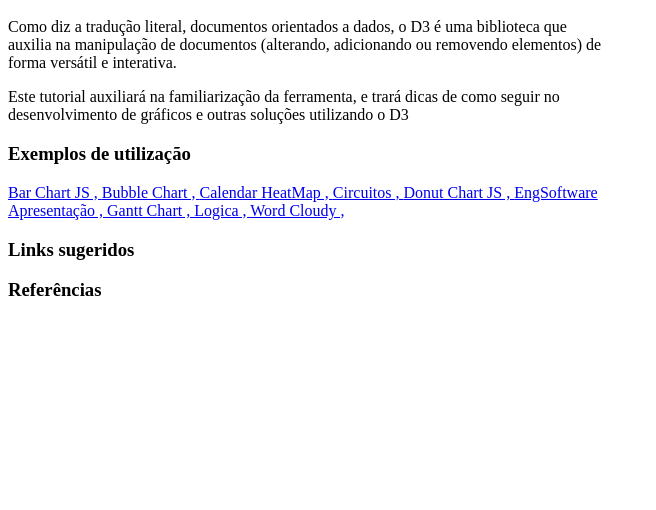
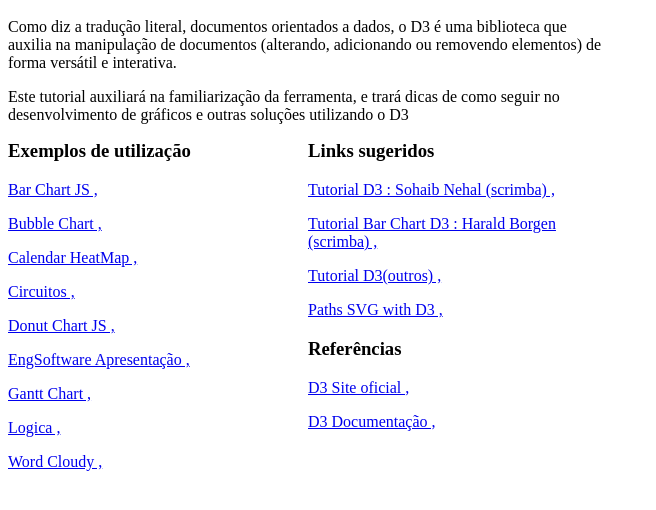
Before and after one commit to jonataspassos/MiniCurso-D3, a plain HTML site: page index.html in a window 1280 px wide. Shown: the part 48-558 px from the top of the page, without its empty margins (0-656 px from the left). Drawn offline with nearby package versions, Linux system fonts and the light colour scheme.

Commit message:
adding links

```diff
--- a/index.html
+++ b/index.html
@@ -16,12 +16,23 @@
             documentos (alterando, adicionando ou removendo elementos) de forma versátil e interativa.</p>
         <p>Este tutorial auxiliará na familiarização da ferramenta, e trará dicas de como seguir no desenvolvimento de
             gráficos e outras soluções utilizando o D3</p>
-        <h3>Exemplos de utilização</h3>
-        <p id="sample"></p>
-        <h3>Links sugeridos</h3>
-        <p id="link"></p>
-        <h3>Referências</h3>
-        <p id="ref"></p>
+        <div style="display: table-row">
+            <div style="width: 50%;display: table-cell;">
+                <h3>Exemplos de utilização</h3>
+                <div id="sample"></div>
+            </div>
+            <div style="display: table-cell;">
+                <h3>Links sugeridos</h3>
+                <div id="link"></div>
+                <h3>Referências</h3>
+                <div id="ref"></div>
+            </div>
+        </div>
+
+
+        <div style="width: 100%; display: table;">
+
+        </div>
     </div>
 
     <script>
@@ -37,14 +48,28 @@
             { label: "Word Cloudy", link: "./00_samples/WordCloudy/index.html" }
         ];
         var link = [
-            { label: "", link: "" }
+            { label: "Tutorial D3 : Sohaib Nehal (scrimba)", link: "https://scrimba.com/g/gd3js" },
+            { label: "Tutorial Bar Chart D3 : Harald Borgen (scrimba)", link: "https://scrimba.com/playlist/pEKMsN" },
+            { label: "Tutorial D3(outros)", link: "https://github.com/d3/d3/wiki/Tutorials" },
+            { label: "Paths SVG with D3", link: "https://www.dashingd3js.com/svg-paths-and-d3js" }
+
+
+
         ];
         var ref = [
-            { label: "", link: "" }
+            { label: "D3 Site oficial", link: "d3js.org" },
+            { label: "D3 Documentação", link: "https://github.com/d3/d3/blob/master/API.md" }
         ];
 
-        d3.select("#sample").selectAll("p").data(sample).enter()
-            .append("a").attr("href", function (d) { return d.link })
-            .text(function (d) { return d.label+" , " });
+        function linkLabel(tag, data) {
+            d3.select(tag).selectAll("p").data(data).enter()
+                .append("p").append("a").attr("href", function (d) { return d.link })
+                .text(function (d) { return d.label + " , " });
+        }
+        linkLabel("#sample", sample);
+        linkLabel("#link", link);
+        linkLabel("#ref", ref);
+
+
     </script>
 </body>
```
